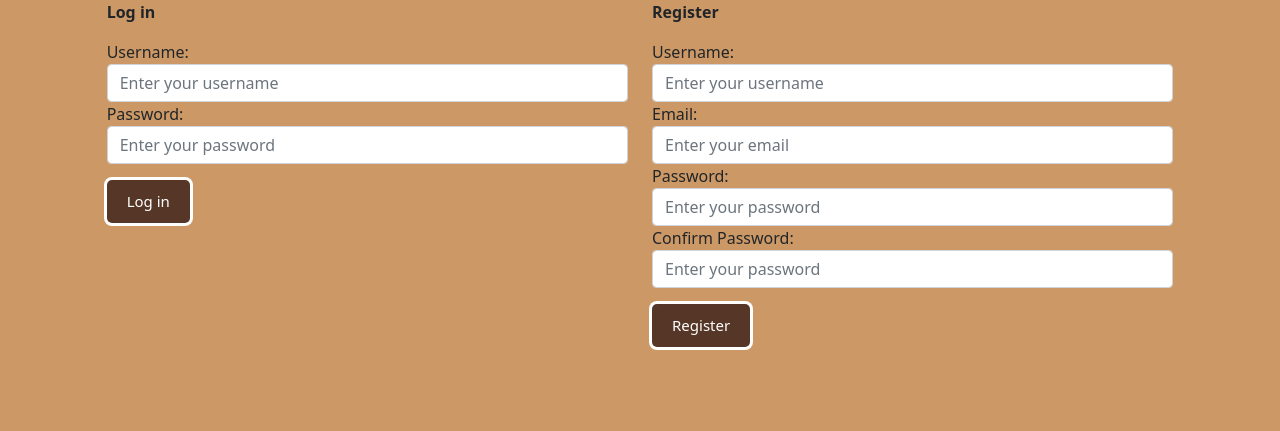
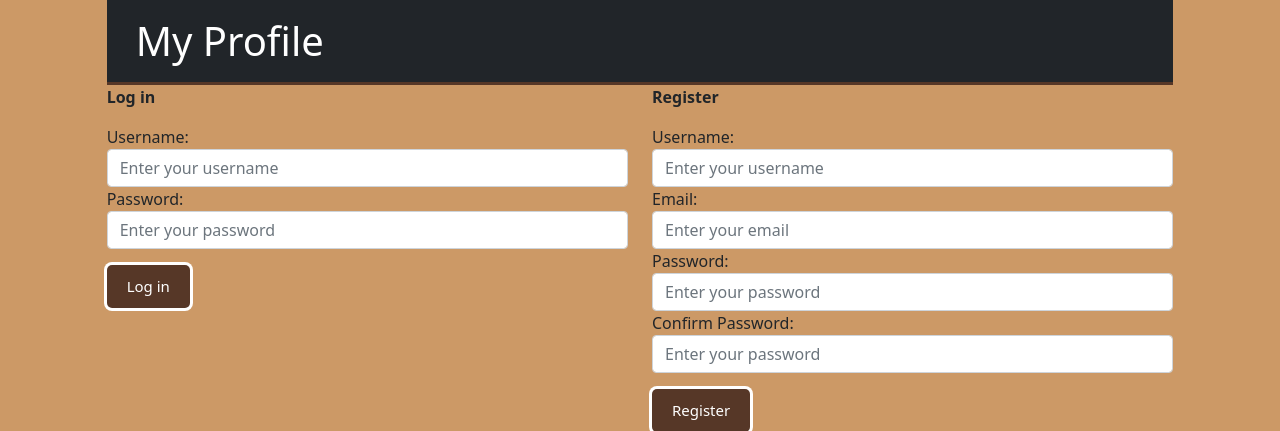
Before and after one commit to sakroman/meadowcigars, a Django app: template templates/users/profile.html in a window 1280 px wide. Shown: the part 76-507 px from the top of the page. Run offline with Django 4.2, Linux system fonts and the light colour scheme; the template is opened without the code that fills it, so the values that code supplies are empty; parts of the project's set-up code (start-up, migrations or seed data) failed here and were passed over; some libraries are stand-ins or nearby versions.

Commit message:
actuallynothing

```diff
--- a/templates/users/profile.html
+++ b/templates/users/profile.html
@@ -57,6 +57,13 @@
 
     {% else %}
 
+    <div class="my-account-header page-title normal-title bg-dark text-white p-3 custom-border-bottom">
+      <div class="page-title-inner flex-row container text-left">
+        <div class="flex-col flex-grow medium-text-center">
+          <h1 class="uppercase mb-0 border border-dark">My Profile</h1>
+        </div>
+      </div>
+    </div>
 
       <div class="row">
     <div class="col-md-6">
```
